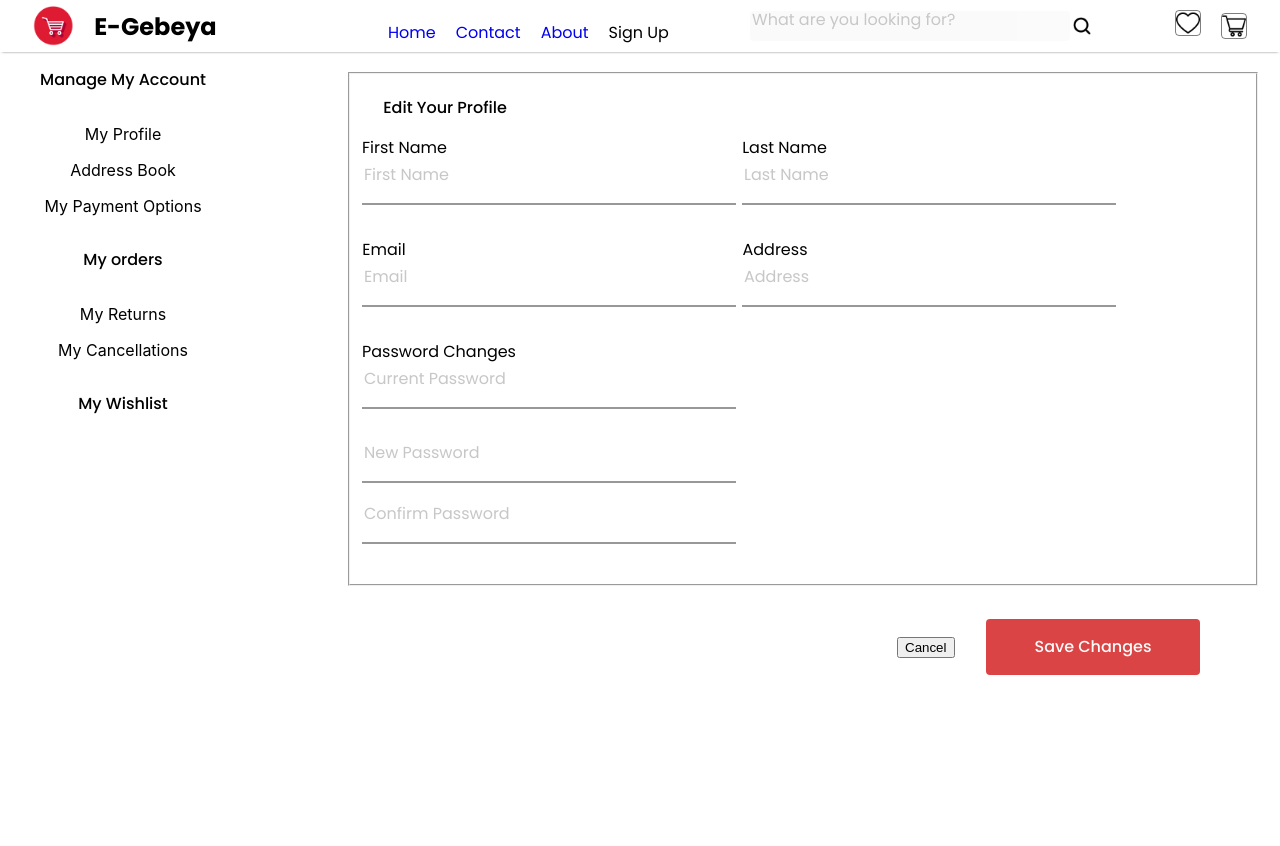
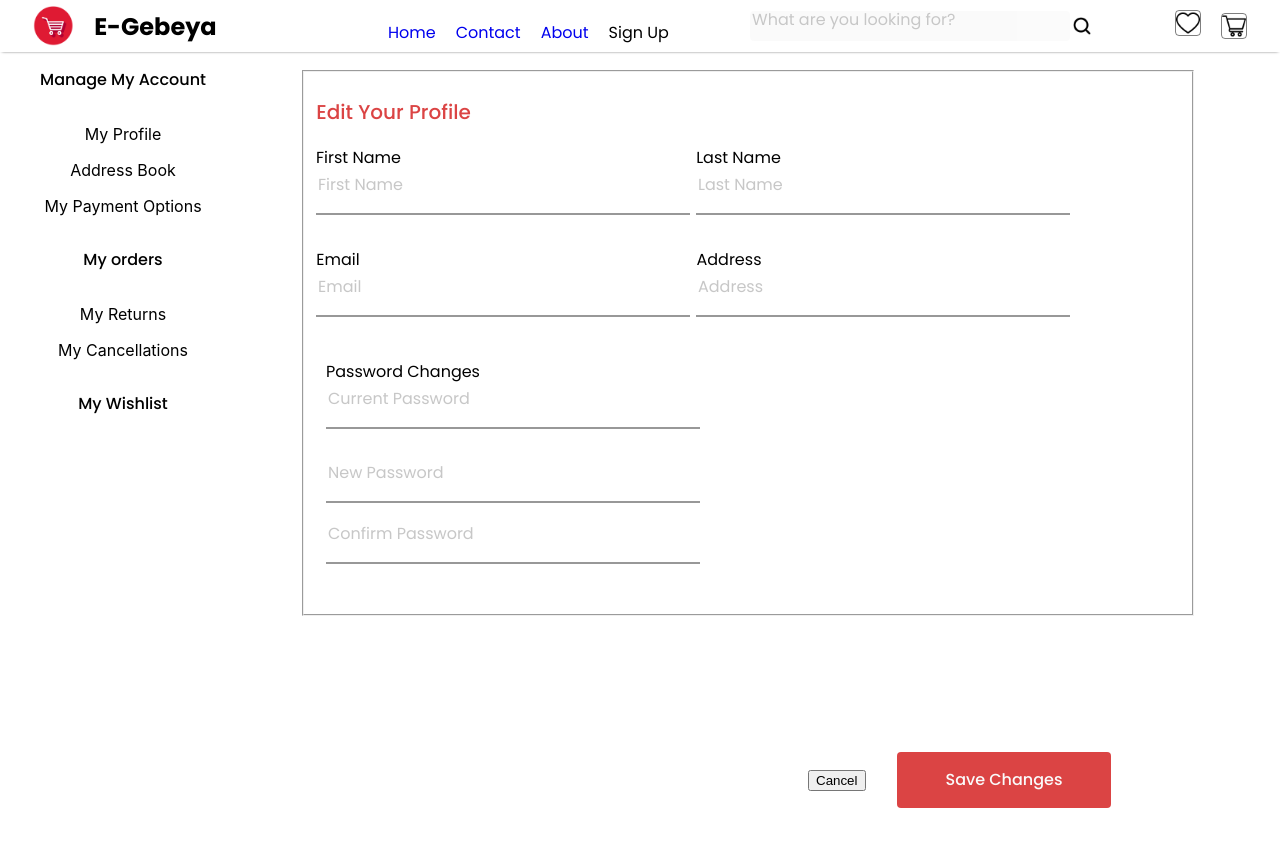
Before and after one commit to CybersoftInt/E-gebeya2, a React (Create React App) app: page /profile in a window 1280 px wide. Shown: the top 846 px of the page. Before the commit the page ends 800 px from the top, so only its background shows below. Built offline with nearby package versions, Linux system fonts and the light colour scheme.

Commit message:
updated profile.css

```diff
--- a/src/Components/Profile/Profile.css
+++ b/src/Components/Profile/Profile.css
@@ -36,7 +36,35 @@ h3 {
     flex-direction: column;
     margin-top: 20px;
     margin-right: 20px;
-    width: 100%;
+    left: 300px;
+    top: 50px;
+    bottom: 10px;
+    width: 70%;
+    height: 100%;
+    position: absolute;
+
+
+}
+
+.form h3 {
+    /* Edit Your Profile */
+
+    /* position: absolute; */
+    width: 155px;
+    height: 28px;
+    left: 80px;
+    top: 40px;
+    /* Title/20PX Medium */
+    font-family: 'Poppins';
+    font-style: normal;
+    font-weight: 500;
+    font-size: 20px;
+    line-height: 28px;
+    /* identical to box height, or 140% */
+
+    /* Secondary 2 */
+    color: #DB4444;
+
 
 }
 
@@ -265,10 +293,10 @@ input {
     display: flex;
     flex-direction: column;
     align-items: flex-start;
-    justify-content: left;
+    /* justify-content: left; */
     padding: 0px;
     gap: 16px;
-
+    margin: 10px;
     /* position: absolute; */
     width: 100%;
     height: 214px;
@@ -361,12 +389,12 @@ input {
     align-items: center;
     padding: 0px;
     gap: 32px;
-
+    margin-top: 30px;
     position: absolute;
     width: 303px;
     height: 56px;
-    right: 80px;
-    top: calc(50% - 56px/2 + 247px);
+    right: 85px;
+    top: calc(50% - 56px/2 + 280px);
 
 
 }
```
Also changed, not shown: src/App.js (+11 -11 lines).
